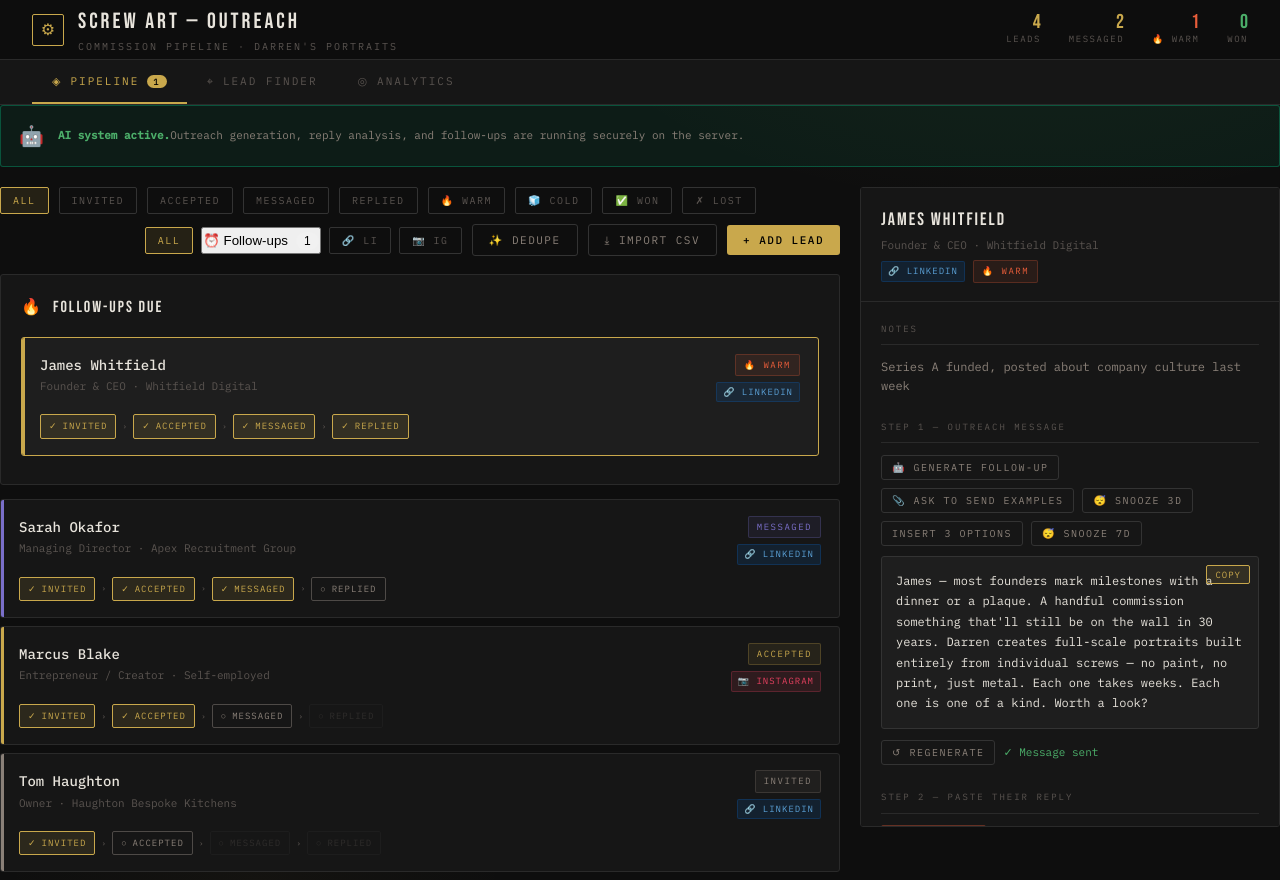
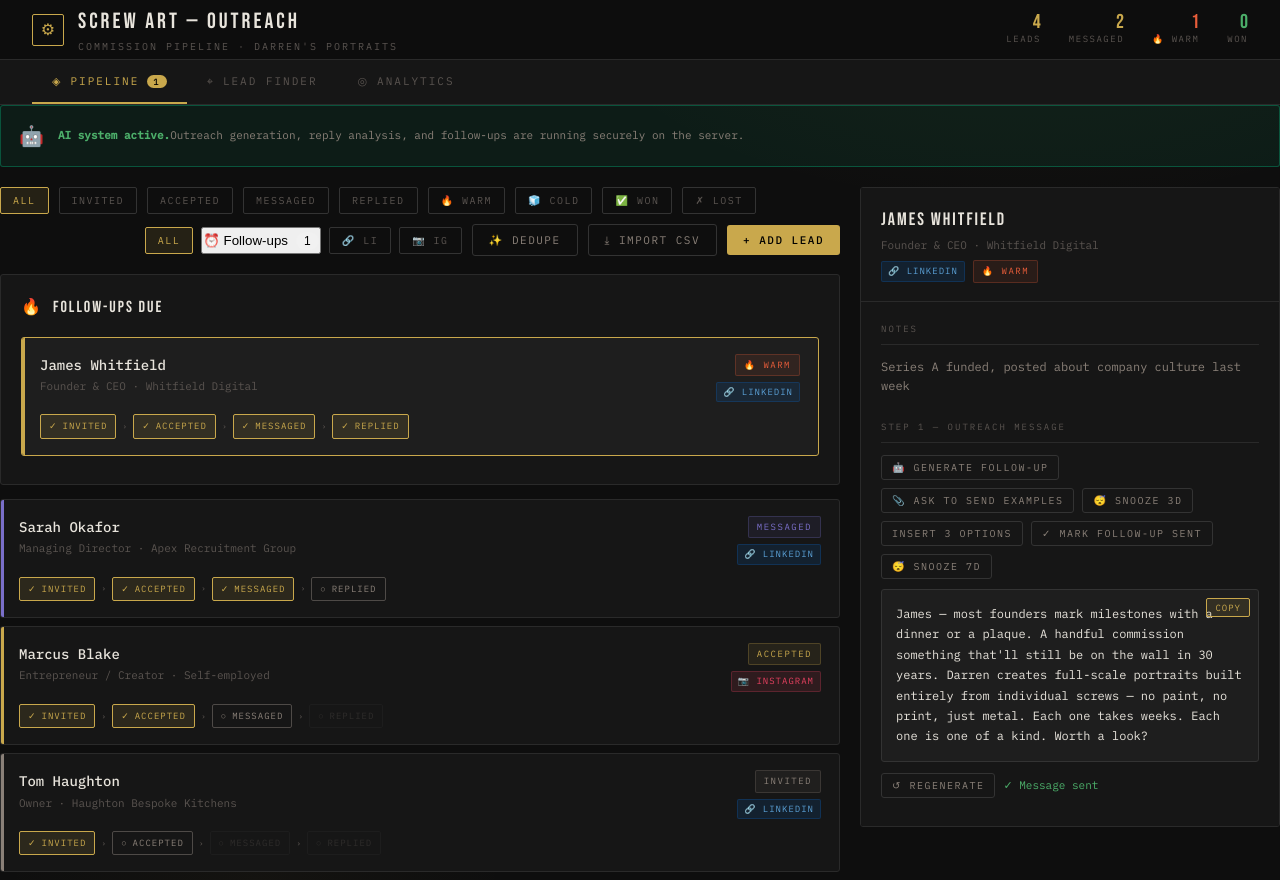
Before and after one commit to bendoc29/screw-art-site-clean, a React (Create React App) app: page / in a window 1280 px wide. Both pictures are taken after a click on the element 420 px from the left and 396 px from the top of the page. Built offline with nearby package versions, Linux system fonts and the light colour scheme.

Commit message:
Add mark follow-up sent button to clear follow-up due

```diff
--- a/src/App.js
+++ b/src/App.js
@@ -970,15 +970,30 @@ function LeadDetail({ lead, updateLead, showToast, allLeads, updateAndSave, }) {
       headers: { "Content-Type": "application/json" },
       body: JSON.stringify({ lead }),
     });
+
     const data = await r.json();
     if (!r.ok) throw new Error(data?.error || "Failed to generate follow-up");
 
-      // Save as outreachMessage so it’s ready to copy/paste
-      updateLead(lead.id, { outreachMessage: data.text || "" });
-      showToast("Follow-up generated");
+    // Save follow-up as outreachMessage
+    updateLead(lead.id, {
+      outreachMessage: data.text || "",
+      lastContact: new Date().toISOString(), // 🔥 THIS FIXES IT
+      stage: "messaged"
+    });
+
+    showToast("Follow-up generated & marked as sent");
   } catch (e) {
     showToast(`AI error: ${e.message}`);
   }
+};
+
+const markFollowUpSent = () => {
+  updateLead(lead.id, {
+    lastContact: new Date().toISOString(),
+    stage: "messaged"
+  });
+
+  showToast("Follow-up marked as sent");
 };
 
   const snoozeLead = (days) => {
@@ -1071,6 +1086,10 @@ function LeadDetail({ lead, updateLead, showToast, allLeads, updateAndSave, }) {
 
                 <button className="btn btn-outline btn-sm" onClick={insertOfferStructure}>
                   Insert 3 Options
+                </button>
+
+                <button className="btn btn-outline btn-sm" onClick={markFollowUpSent}>
+                  ✓ Mark Follow-up Sent
                 </button>
 
                 <button className="btn btn-outline btn-sm" onClick={() => snoozeLead(7)}>
```
Lines whose indentation alone changed are shown as unchanged.
